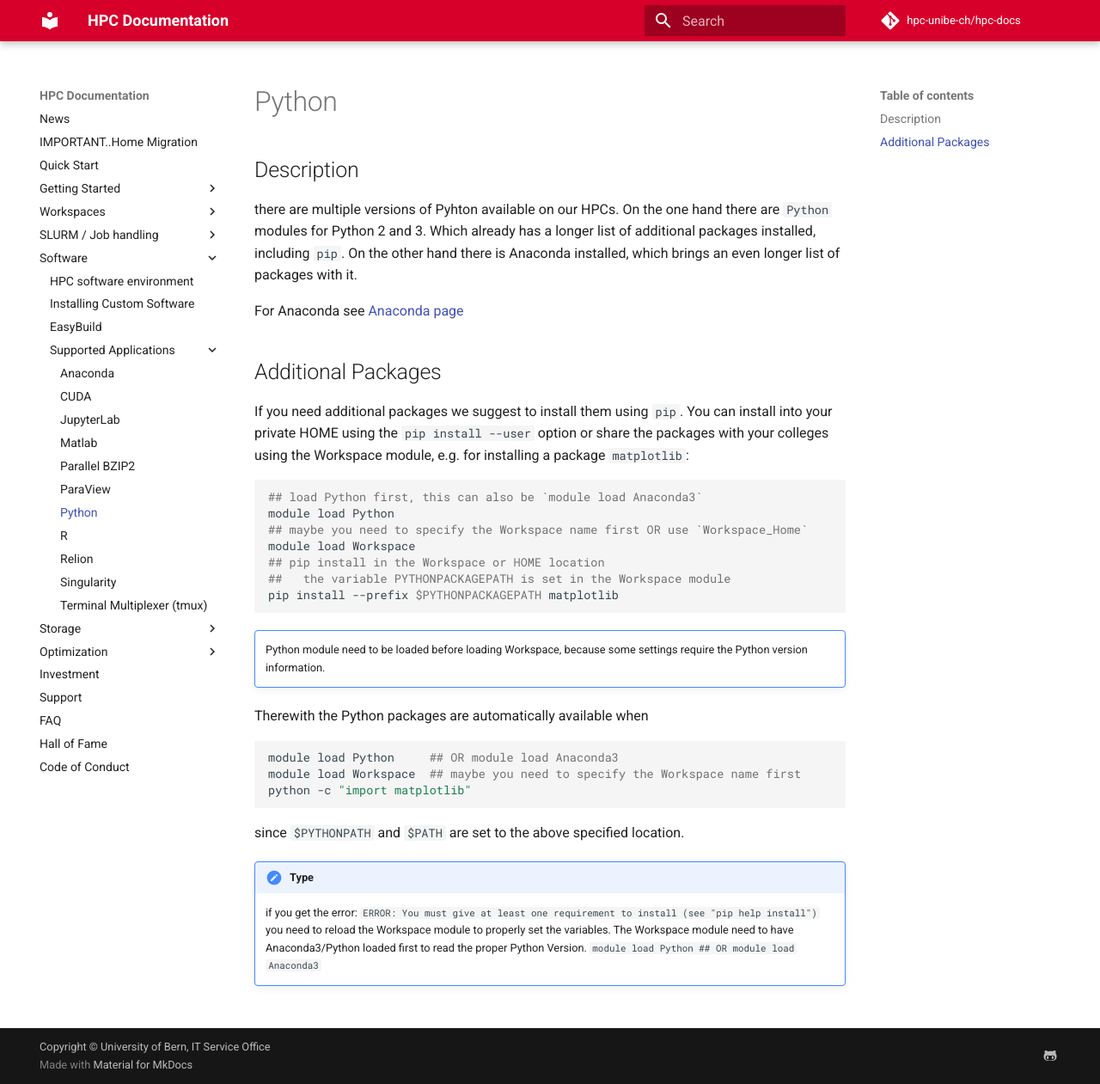
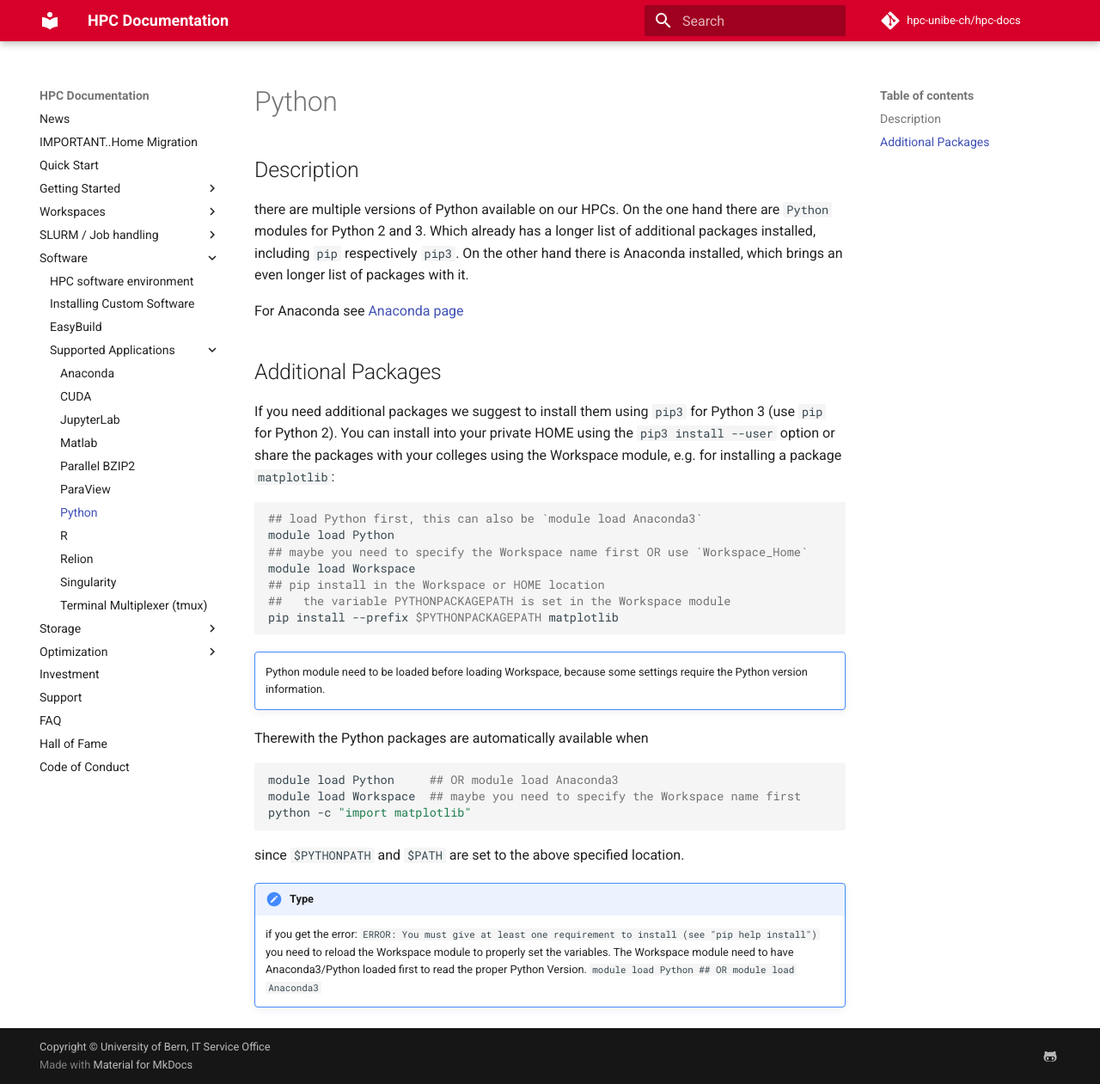
Before and after one commit to hpc-unibe-ch/hpc-unibe-ch.github.io, an MkDocs documentation site: the page built from docs/software/python.md, in a window 1280 px wide and 1261 px high. Shown: the whole window at 86% size. Built offline with MkDocs 1.6.1 and Material for MkDocs 9.7.7, drawn with Linux system fonts in a browser that asks for light colours; comment, search, counter and statistics services are not loaded.

Commit message:
Update python.md
I use Python3 (I hope most users do) and `pip install --user pandas` (directly after logging into Ubelix and loading the workspace module of my group, bern3dlpx-deps) gave me the error `-bash: pip: command not found`. Instead `pip3 install --user pandas` worked for me.

````diff
--- a/docs/software/python.md
+++ b/docs/software/python.md
@@ -1,15 +1,15 @@
 # Python
 
 ## Description
-there are multiple versions of Pyhton available on our HPCs.
-On the one hand there are `Python` modules for Python 2 and 3. Which already has a longer list of additional packages installed, including `pip`.
+there are multiple versions of Python available on our HPCs.
+On the one hand there are `Python` modules for Python 2 and 3. Which already has a longer list of additional packages installed, including `pip` respectively `pip3`.
 On the other hand there is Anaconda installed, which brings an even longer list of packages with it.
 
 For Anaconda see [Anaconda page](Anaconda.md)
 
 ## Additional Packages
-If you need additional packages we suggest to install them using `pip`.
-You can install into your private HOME using the `pip install --user` option or share the packages with your colleges using the Workspace module, e.g. for installing a package `matplotlib`:
+If you need additional packages we suggest to install them using `pip3` for Python 3 (use `pip` for Python 2).
+You can install into your private HOME using the `pip3 install --user` option or share the packages with your colleges using the Workspace module, e.g. for installing a package `matplotlib`:
 
 ```Bash
 ## load Python first, this can also be `module load Anaconda3`
````
